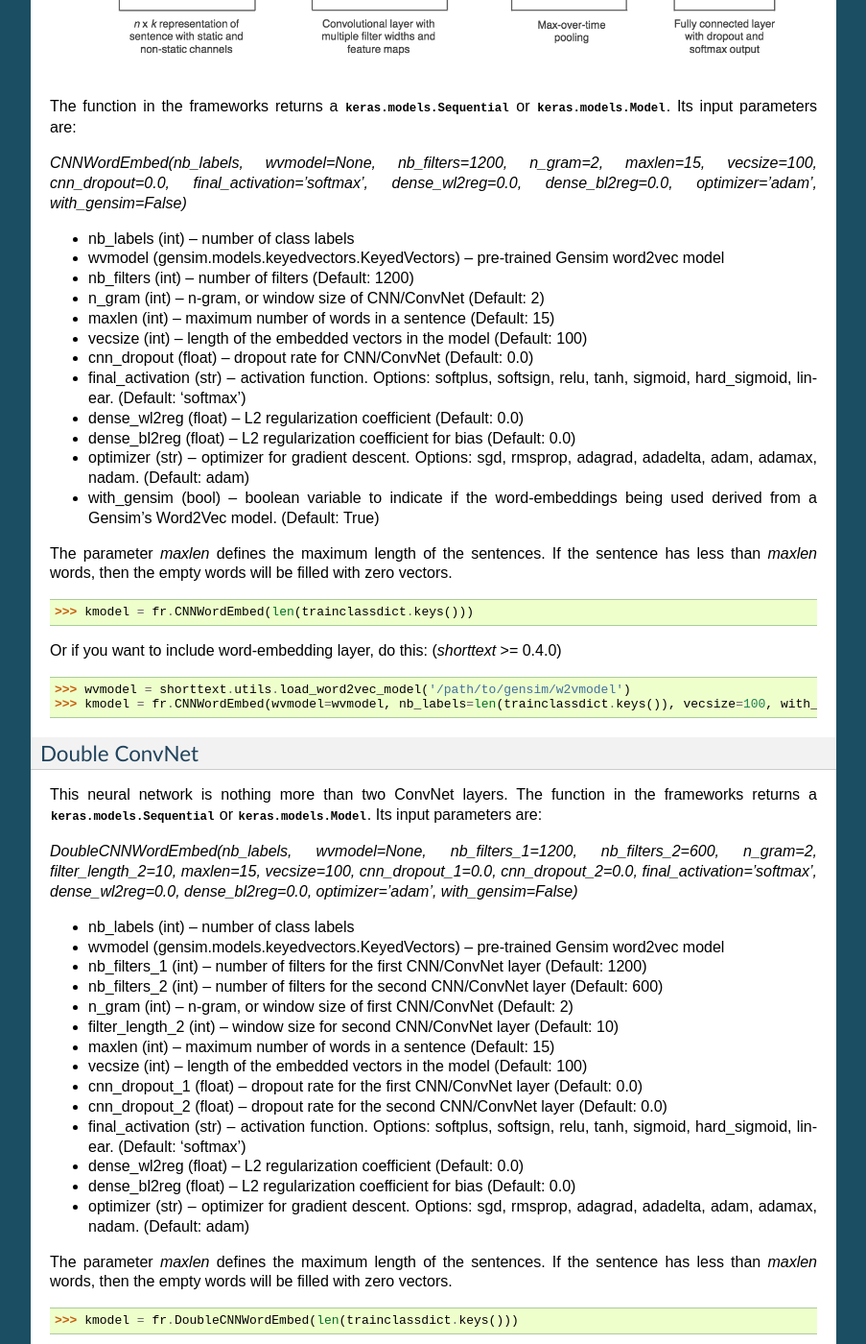
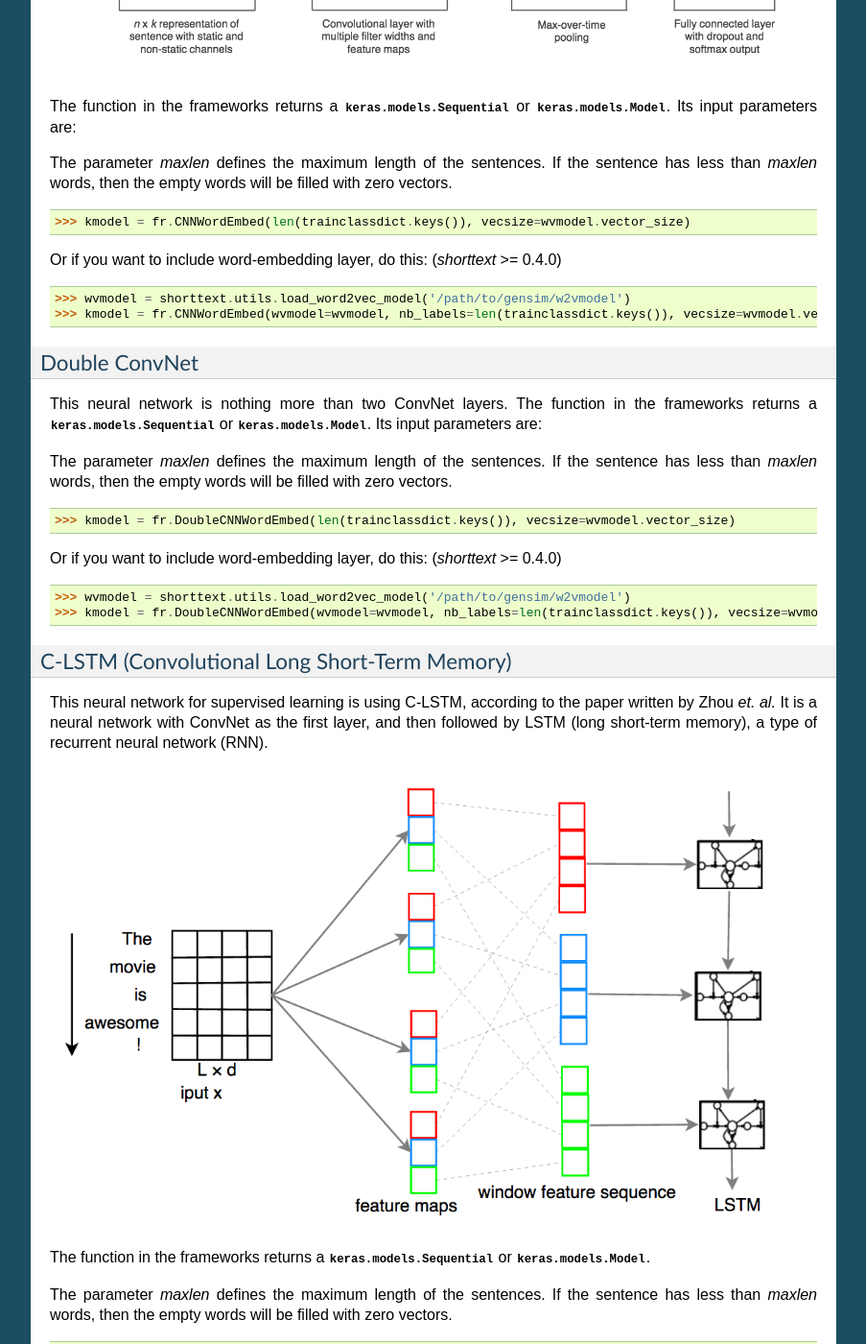
Before and after one commit to stephenhky/PyShortTextCategorization, a Sphinx documentation site: the page built from docs/tutorial_nnlib.rst, in a window 1280 px wide and 1400 px high, scrolled down 2991 px. Shown: the whole window at 96% size, without its empty margins (198-1101 px from the left). Built offline with Sphinx 7.4.7, drawn with Linux system fonts in a browser that asks for light colours; cross-references to code outside the pages are shown as plain code; some of the changed text lies outside the part shown.

Commit message:
documentation updated

```diff
--- a/docs/tutorial_nnlib.rst
+++ b/docs/tutorial_nnlib.rst
@@ -43,7 +43,7 @@ Then we choose a neural network. We choose ConvNet:
 
 Initialize the classifier:
 
->>> classifier = shorttext.classifiers.VarNNEmbeddedVecClassifier(wvmodel, vecsize=300)
+>>> classifier = shorttext.classifiers.VarNNEmbeddedVecClassifier(wvmodel)
 
 Then train the classifier:
 
@@ -99,11 +99,11 @@ Then load the training data
 
 Then we choose a neural network. We choose ConvNet and set `with_gensim` as `True`:
 
->>> kmodel = shorttext.classifiers.frameworks.CNNWordEmbed(wvmodel=wvmodel, nb_labels=len(trainclassdict.keys()), vecsize=100, with_gensim=True)
+>>> kmodel = shorttext.classifiers.frameworks.CNNWordEmbed(wvmodel=wvmodel, nb_labels=len(trainclassdict.keys()) with_gensim=True)
 
 Initialize the classifier and set `with_gensim` as `True`:
 
->>> classifier = shorttext.classifiers.VarNNEmbeddedVecClassifier(wvmodel, with_gensim=True, vecsize=100)
+>>> classifier = shorttext.classifiers.VarNNEmbeddedVecClassifier(wvmodel, with_gensim=True)
 
 Then train the classifier:
 
@@ -151,62 +151,30 @@ as demonstrated in Kim's paper.
 
 The function in the frameworks returns a :class:`keras.models.Sequential` or :class:`keras.models.Model`. Its input parameters are:
 
-`CNNWordEmbed(nb_labels, wvmodel=None, nb_filters=1200, n_gram=2, maxlen=15, vecsize=100, cnn_dropout=0.0, final_activation='softmax', dense_wl2reg=0.0, dense_bl2reg=0.0, optimizer='adam', with_gensim=False)`
-
-* nb_labels (int) – number of class labels
-* wvmodel (gensim.models.keyedvectors.KeyedVectors) – pre-trained Gensim word2vec model
-* nb_filters (int) – number of filters (Default: 1200)
-* n_gram (int) – n-gram, or window size of CNN/ConvNet (Default: 2)
-* maxlen (int) – maximum number of words in a sentence (Default: 15)
-* vecsize (int) – length of the embedded vectors in the model (Default: 100)
-* cnn_dropout (float) – dropout rate for CNN/ConvNet (Default: 0.0)
-* final_activation (str) – activation function. Options: softplus, softsign, relu, tanh, sigmoid, hard_sigmoid, linear. (Default: ‘softmax’)
-* dense_wl2reg (float) – L2 regularization coefficient (Default: 0.0)
-* dense_bl2reg (float) – L2 regularization coefficient for bias (Default: 0.0)
-* optimizer (str) – optimizer for gradient descent. Options: sgd, rmsprop, adagrad, adadelta, adam, adamax, nadam. (Default: adam)
-* with_gensim (bool) – boolean variable to indicate if the word-embeddings being used derived from a Gensim’s Word2Vec model. (Default: True)
-
 The parameter `maxlen` defines the maximum length of the sentences. If the sentence has less than `maxlen`
 words, then the empty words will be filled with zero vectors.
 
->>> kmodel = fr.CNNWordEmbed(len(trainclassdict.keys()))
+>>> kmodel = fr.CNNWordEmbed(len(trainclassdict.keys()), vecsize=wvmodel.vector_size)
 
 Or if you want to include word-embedding layer, do this: (`shorttext` >= 0.4.0)
 
 >>> wvmodel = shorttext.utils.load_word2vec_model('/path/to/gensim/w2vmodel')
->>> kmodel = fr.CNNWordEmbed(wvmodel=wvmodel, nb_labels=len(trainclassdict.keys()), vecsize=100, with_gensim=True)
+>>> kmodel = fr.CNNWordEmbed(wvmodel=wvmodel, nb_labels=len(trainclassdict.keys()), vecsize=wvmodel.vector_size, with_gensim=True)
 
 Double ConvNet
 ^^^^^^^^^^^^^^
 
 This neural network is nothing more than two ConvNet layers. The function in the frameworks returns a :class:`keras.models.Sequential` or :class:`keras.models.Model`. Its input parameters are:
 
-`DoubleCNNWordEmbed(nb_labels, wvmodel=None, nb_filters_1=1200, nb_filters_2=600, n_gram=2, filter_length_2=10, maxlen=15, vecsize=100, cnn_dropout_1=0.0, cnn_dropout_2=0.0, final_activation='softmax', dense_wl2reg=0.0, dense_bl2reg=0.0, optimizer='adam', with_gensim=False)`
-
-* nb_labels (int) – number of class labels
-* wvmodel (gensim.models.keyedvectors.KeyedVectors) – pre-trained Gensim word2vec model
-* nb_filters_1 (int) – number of filters for the first CNN/ConvNet layer (Default: 1200)
-* nb_filters_2 (int) – number of filters for the second CNN/ConvNet layer (Default: 600)
-* n_gram (int) – n-gram, or window size of first CNN/ConvNet (Default: 2)
-* filter_length_2 (int) – window size for second CNN/ConvNet layer (Default: 10)
-* maxlen (int) – maximum number of words in a sentence (Default: 15)
-* vecsize (int) – length of the embedded vectors in the model (Default: 100)
-* cnn_dropout_1 (float) – dropout rate for the first CNN/ConvNet layer (Default: 0.0)
-* cnn_dropout_2 (float) – dropout rate for the second CNN/ConvNet layer (Default: 0.0)
-* final_activation (str) – activation function. Options: softplus, softsign, relu, tanh, sigmoid, hard_sigmoid, linear. (Default: ‘softmax’)
-* dense_wl2reg (float) – L2 regularization coefficient (Default: 0.0)
-* dense_bl2reg (float) – L2 regularization coefficient for bias (Default: 0.0)
-* optimizer (str) – optimizer for gradient descent. Options: sgd, rmsprop, adagrad, adadelta, adam, adamax, nadam. (Default: adam)
-
 The parameter `maxlen` defines the maximum length of the sentences. If the sentence has less than `maxlen`
 words, then the empty words will be filled with zero vectors.
 
->>> kmodel = fr.DoubleCNNWordEmbed(len(trainclassdict.keys()))
+>>> kmodel = fr.DoubleCNNWordEmbed(len(trainclassdict.keys()), vecsize=wvmodel.vector_size)
 
 Or if you want to include word-embedding layer, do this: (`shorttext` >= 0.4.0)
 
 >>> wvmodel = shorttext.utils.load_word2vec_model('/path/to/gensim/w2vmodel')
->>> kmodel = fr.DoubleCNNWordEmbed(wvmodel=wvmodel, nb_labels=len(trainclassdict.keys()), vecsize=100, with_gensim=True)
+>>> kmodel = fr.DoubleCNNWordEmbed(wvmodel=wvmodel, nb_labels=len(trainclassdict.keys()), vecsize=wvmodel.vector_size, with_gensim=True)
 
 C-LSTM (Convolutional Long Short-Term Memory)
 ^^^^^^^^^^^^^^^^^^^^^^^^^^^^^^^^^^^^^^^^^^^^^
@@ -219,31 +187,15 @@ and then followed by LSTM (long short-term memory), a type of recurrent neural n
 
 The function in the frameworks returns a :class:`keras.models.Sequential` or :class:`keras.models.Model`.
 
-`CLSTMWordEmbed(nb_labels, wvmodel=None, nb_filters=1200, n_gram=2, maxlen=15, vecsize=100, cnn_dropout=0.0, nb_rnnoutdim=1200, rnn_dropout=0.2, final_activation='softmax', dense_wl2reg=0.0, dense_bl2reg=0.0, optimizer='adam', with_gensim=False)`
-
-* nb_labels (int) – number of class labels
-* wvmodel (gensim.models.keyedvectors.KeyedVectors) – pre-trained Gensim word2vec model
-* nb_filters (int) – number of filters (Default: 1200)
-* n_gram (int) – n-gram, or window size of CNN/ConvNet (Default: 2)
-* maxlen (int) – maximum number of words in a sentence (Default: 15)
-* vecsize (int) – length of the embedded vectors in the model (Default: 100)
-* cnn_dropout (float) – dropout rate for CNN/ConvNet (Default: 0.0)
-* nb_rnnoutdim (int) – output dimension for the LSTM networks (Default: 1200)
-* rnn_dropout (float) – dropout rate for LSTM (Default: 0.2)
-* final_activation (str) – activation function. Options: softplus, softsign, relu, tanh, sigmoid, hard_sigmoid, linear. (Default: ‘softmax’)
-* dense_wl2reg (float) – L2 regularization coefficient (Default: 0.0)
-* dense_bl2reg (float) – L2 regularization coefficient for bias (Default: 0.0)
-* optimizer (str) – optimizer for gradient descent. Options: sgd, rmsprop, adagrad, adadelta, adam, adamax, nadam. (Default: adam)
-
 The parameter `maxlen` defines the maximum length of the sentences. If the sentence has less than `maxlen`
 words, then the empty words will be filled with zero vectors.
 
->>> kmodel = fr.CLSTMWordEmbed(len(trainclassdict.keys()))
+>>> kmodel = fr.CLSTMWordEmbed(len(trainclassdict.keys()), vecsize=wvmodel.vector_size)
 
 Or if you want to include word-embedding layer, do this: (`shorttext` >= 0.4.0)
 
 >>> wvmodel = shorttext.utils.load_word2vec_model('/path/to/gensim/w2vmodel')
->>> kmodel = fr.CLSTMWordEmbed(wvmodel=wvmodel, nb_labels=len(trainclassdict.keys()), vecsize=100, with_gensim=True)
+>>> kmodel = fr.CLSTMWordEmbed(wvmodel=wvmodel, nb_labels=len(trainclassdict.keys()), vecsize=wvmodel.vector_size, with_gensim=True)
 
 User-Defined Neural Network
 ^^^^^^^^^^^^^^^^^^^^^^^^^^^
--- a/docs/tutorial_sumvec.rst
+++ b/docs/tutorial_sumvec.rst
@@ -32,7 +32,7 @@ Then we load a set of data:
 
 Then initialize the classifier:
 
->>> classifier = shorttext.classifiers.SumEmbeddedVecClassifier(wvmodel, vecsize=300)   # for Google model, the vector size is 300 (default: 100)
+>>> classifier = shorttext.classifiers.SumEmbeddedVecClassifier(wvmodel)   # for Google model, the vector size is 300 (default: 100)
 >>> classifier.train(nihtraindata)
 
 This classifier takes relatively little time to train compared with others
--- a/docs/tutorial_topic.rst
+++ b/docs/tutorial_topic.rst
@@ -197,8 +197,9 @@ A list include:
     shorttext.classifiers.load_autoencoder_topic  ->  shorttext.generators.load_autoencoder_topicmodel
 
 
-For backward compatibility, developers can still call the topic models as if there were no such changes,
-although they are advised to make this change.
+Before release 0.5.6, for backward compatibility, developers can still call the topic models as if there were no such changes,
+although they are advised to make this change. However, *effective release 0.5.7, this backward compatibility is no longer
+available.*
 
 Classification Using Cosine Similarity
 --------------------------------------
--- a/docs/tutorial_wordembed.rst
+++ b/docs/tutorial_wordembed.rst
@@ -75,7 +75,11 @@ in the documentation of `gensim`: `Converting GloVe to Word2Vec
 FastText
 --------
 
-FastText is a similar word-embedding model from Facebook.
+FastText is a similar word-embedding model from Facebook. You can download pre-trained models here:
+
+`Pre-trained word vectors
+<https://github.com/facebookresearch/fastText/blob/master/pretrained-vectors.md>`_
+
 
 Links
 -----
```
